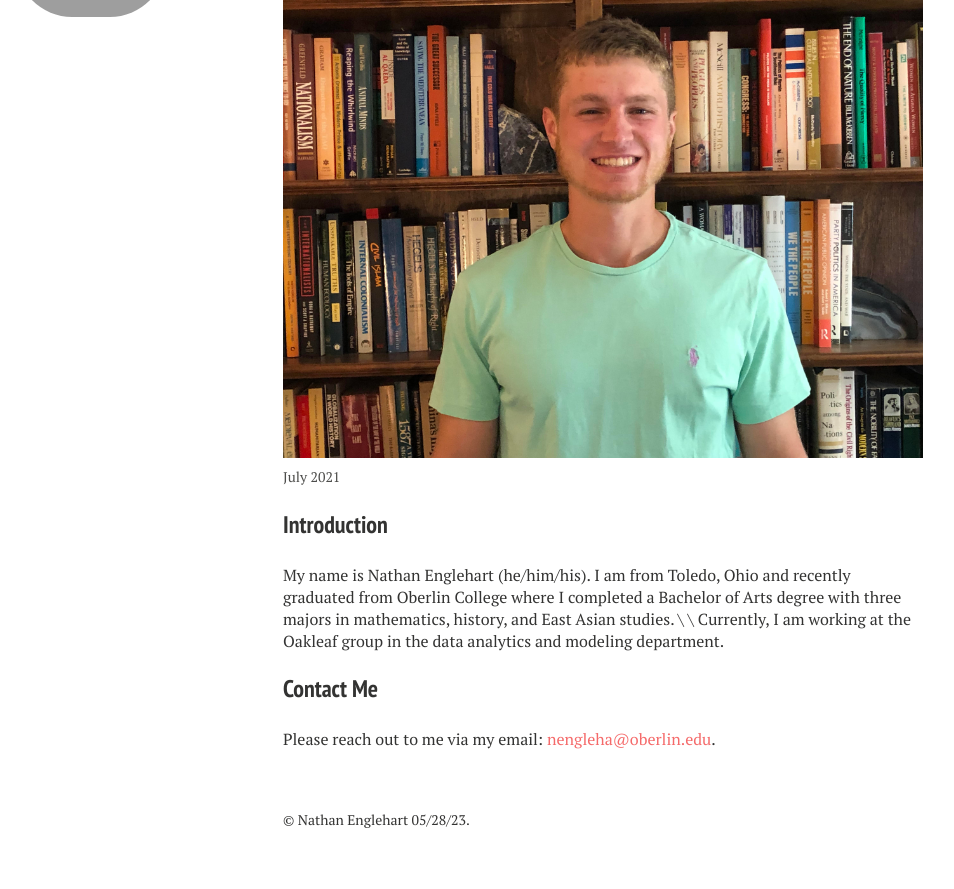
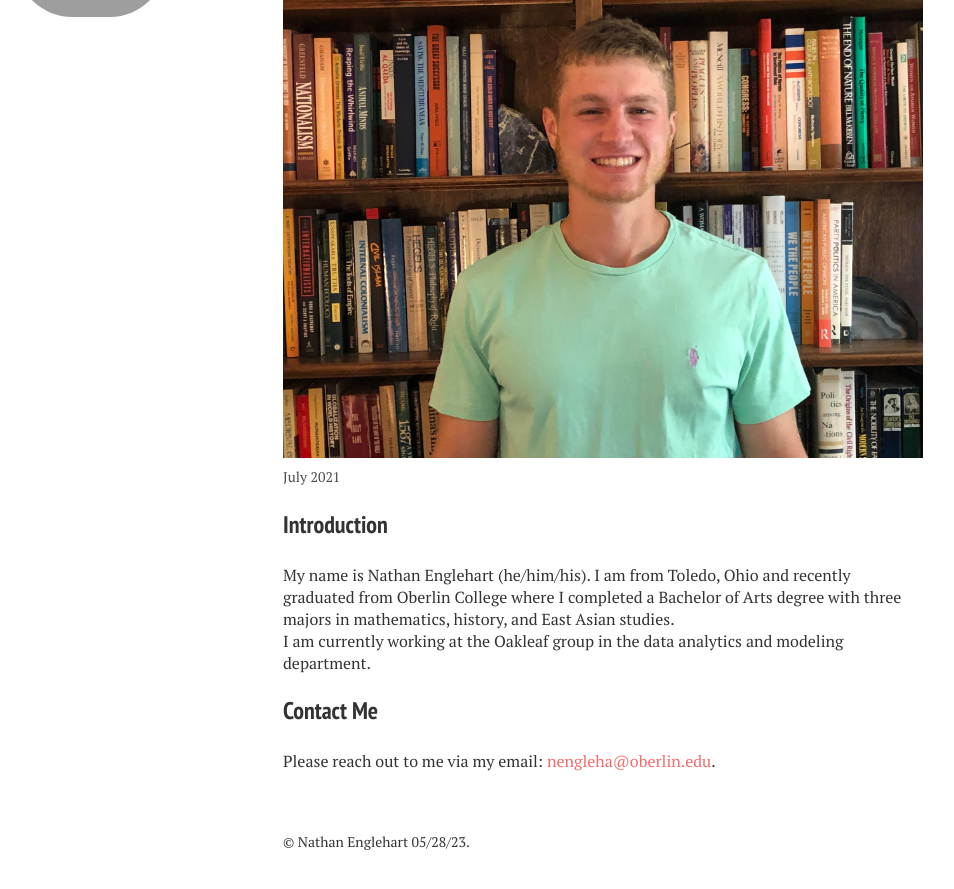
Before and after one commit to nathanenglehart/nathanenglehart.github.io, a Jekyll site: the page built from index.md, in a window 1280 px wide and 900 px high, scrolled down 592 px. Shown: the top 889 px of the window, without its empty margins (37-991 px from the left). Built offline with Jekyll 4.4.1, drawn with Linux system fonts in a browser that asks for light colours; nearby versions of some CDN libraries; some of the changed lines change nothing that is shown.

Commit message:
spacing fix?

```diff
--- a/index.md
+++ b/index.md
@@ -14,9 +14,9 @@ image:
 <div class="bod">
 <h3 class="small_title">Introduction</h3>
 
-My name is Nathan Englehart (he/him/his). I am from Toledo, Ohio and recently graduated from Oberlin College where I completed a Bachelor of Arts degree with three majors in mathematics, history, and East Asian studies. \
-\
-Currently, I am working at the <a href="https://oakleaf.com">Oakleaf group</a> in the data analytics and modeling department.
+My name is Nathan Englehart (he/him/his). I am from Toledo, Ohio and recently graduated from Oberlin College where I completed a Bachelor of Arts degree with three majors in mathematics, history, and East Asian studies.
+<br>
+I am currently working at the Oakleaf group in the data analytics and modeling department.
 
 <h3 class="small_title">Contact Me</h3>
 
```
